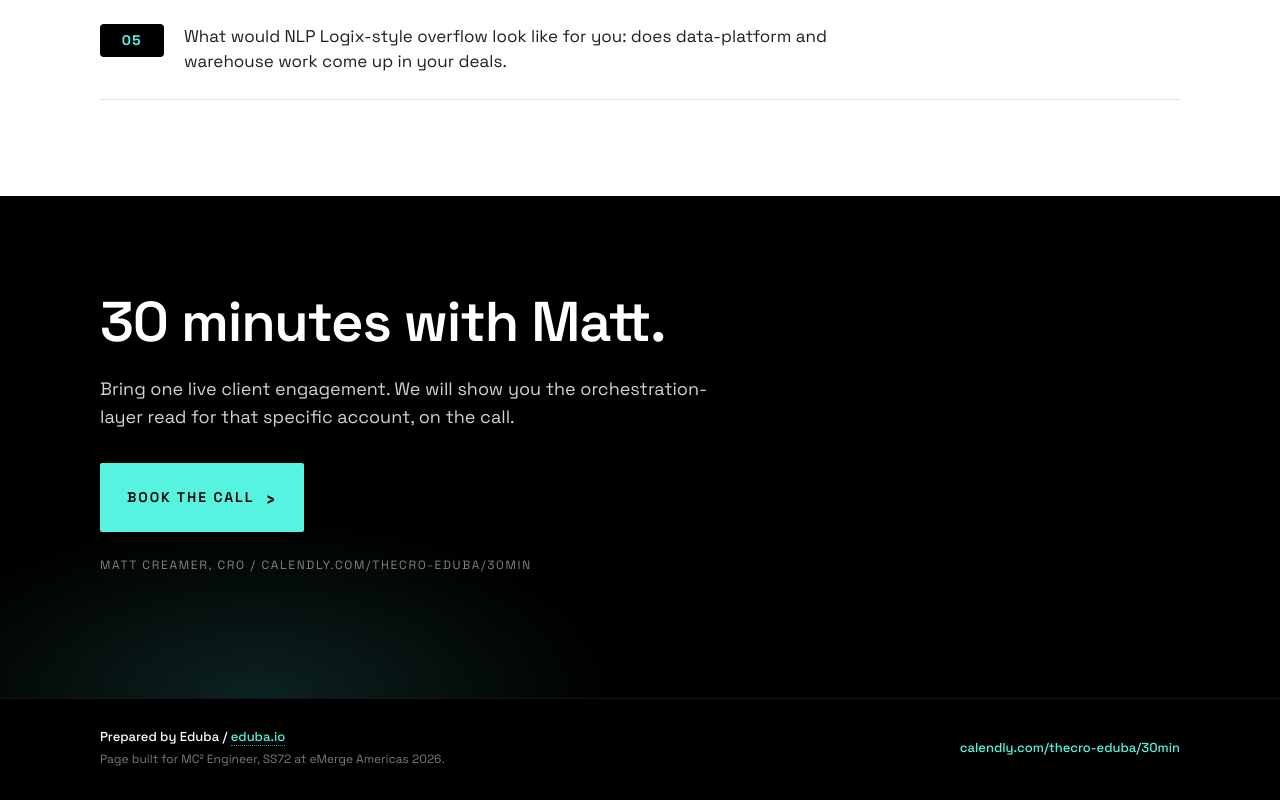
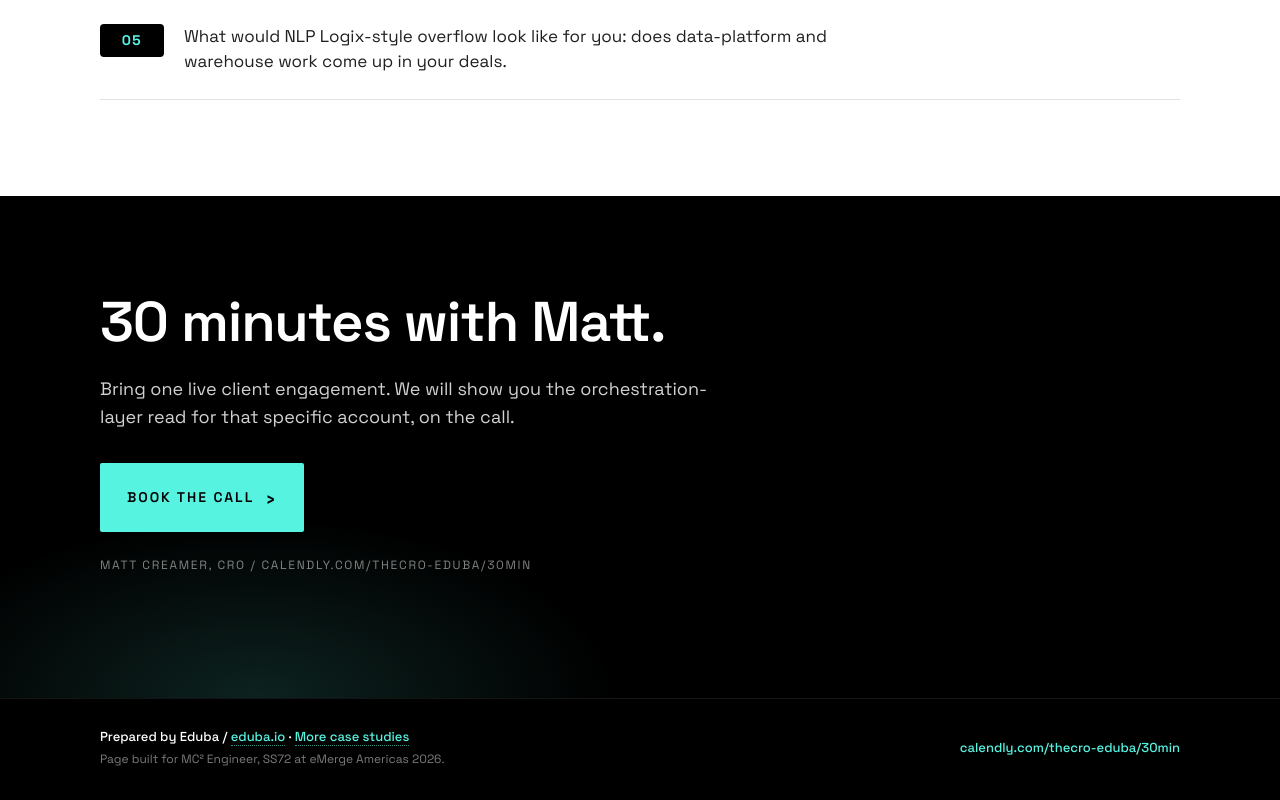
Before and after one commit to mattcreamer17-gif/mc2, a plain HTML site: page index.html in a window 1280 px wide. Shown: the part 3554-4354 px from the top of the page. Drawn offline with Linux system fonts and the light colour scheme.

Commit message:
Add eduba.io/works case studies link

```diff
--- a/index.html
+++ b/index.html
@@ -170,7 +170,7 @@
 <footer class="foot" role="contentinfo">
   <div class="container foot__inner">
     <div class="foot__left">
-      <div class="foot__mark">Prepared by Eduba / <a href="https://eduba.io" target="_blank" rel="noopener">eduba.io</a></div>
+      <div class="foot__mark">Prepared by Eduba / <a href="https://eduba.io" target="_blank" rel="noopener">eduba.io</a> &middot; <a href="https://eduba.io/works" target="_blank" rel="noopener">More case studies</a></div>
       <div class="foot__sub">Page built for MC² Engineer, SS72 at eMerge Americas 2026.</div>
     </div>
     <div class="foot__right">
```
